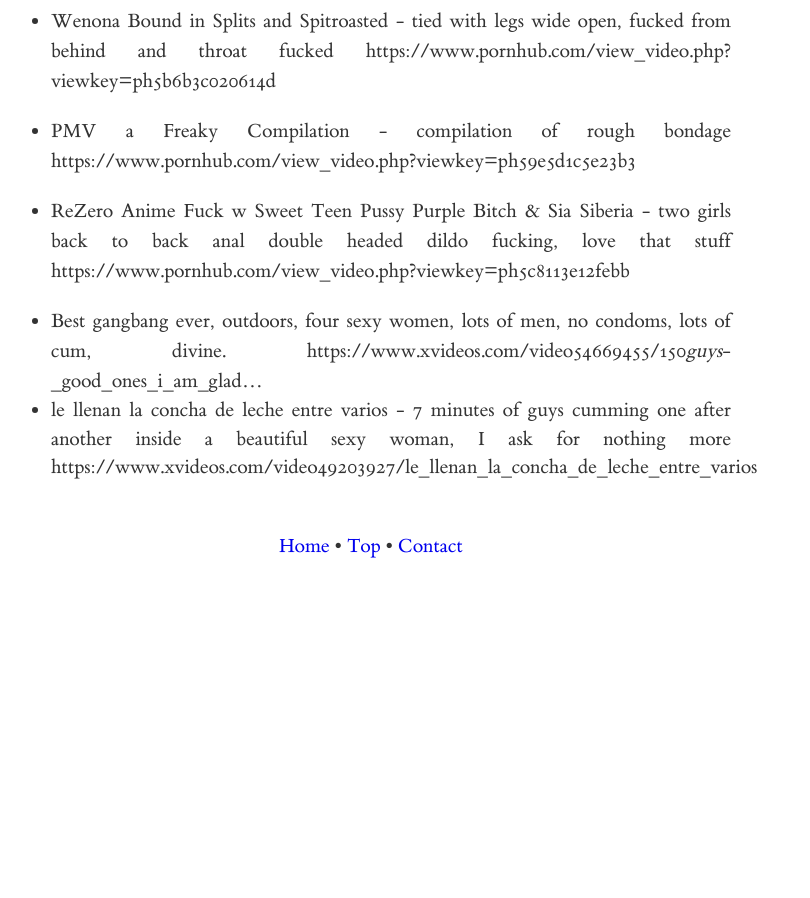
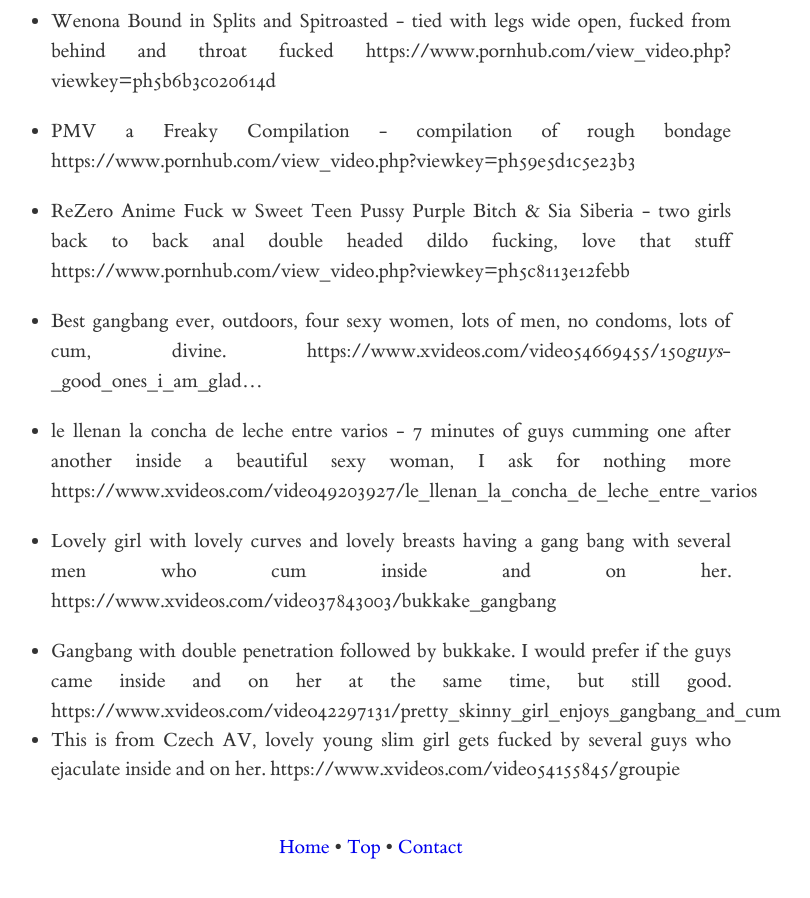
Before and after one commit to patrickjohncollins/patrickjohncollins.github.io, a Jekyll site: the page built from porn-list.md, in a window 1280 px wide and 900 px high, scrolled down 3913 px. Shown: the whole window, without its empty margins (269-1079 px from the left). Built offline with Jekyll 4.4.1, drawn with Linux system fonts in a browser that asks for light colours; our own code applies the rules of GitHub Pages for plain Markdown files; before the commit the page ends 4511 px from its top, so only the background shows below that.

Commit message:
porn list

```diff
--- a/porn-list.md
+++ b/porn-list.md
@@ -108,3 +108,14 @@ https://www.xvideos.com/video54669455/150_guys_-_good_ones_i_am_glad...
 
 * le llenan la concha de leche entre varios - 7 minutes of guys cumming one after another inside a beautiful sexy woman, I ask for nothing more
 https://www.xvideos.com/video49203927/le_llenan_la_concha_de_leche_entre_varios
+
+
+
+* Lovely girl with lovely curves and lovely breasts having a gang bang with several men who cum inside and on her.
+https://www.xvideos.com/video37843003/bukkake_gangbang
+
+* Gangbang with double penetration followed by bukkake.  I would prefer if the guys came inside and on her at the same time, but still good.
+https://www.xvideos.com/video42297131/pretty_skinny_girl_enjoys_gangbang_and_cum
+
+* This is from Czech AV, lovely young slim girl gets fucked by several guys who ejaculate inside and on her.
+https://www.xvideos.com/video54155845/groupie
```
